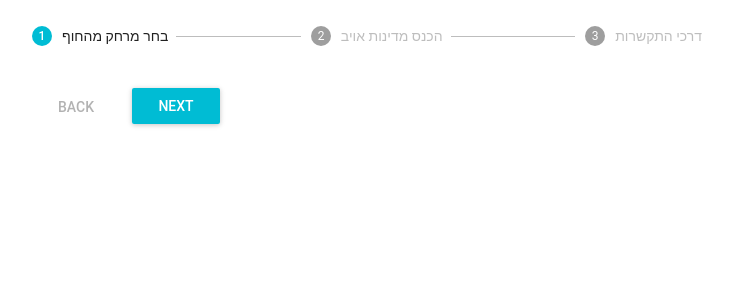
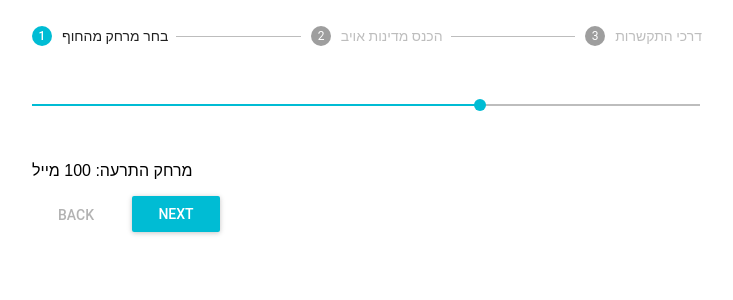
Before and after one commit to NirelNemirovsky/yumit, a React (Create React App) app in the folder FE/: page / in a window 1280 px wide. Shown: the top 300 px of the page, without its empty margins (274-1007 px from the left). Built offline with nearby package versions, Linux system fonts and the light colour scheme.

Commit message:
Added Distance slider

```diff
--- /dev/null
+++ b/FE/src/Components/DistanceSlider.js
@@ -0,0 +1,43 @@
+import React, {Component} from 'react';
+import Slider from 'material-ui/Slider';
+
+const min = 20;
+const max = 500;
+const power = 5;
+
+function transform(value) {
+  return Math.round((Math.exp(power * value / max) - 1) / (Math.exp(power) - 1) * max);
+}
+
+function reverse(value) {
+  return (1 / power) * Math.log(((Math.exp(power) - 1) * value / max) + 1) * max;
+}
+
+export default class DistanceSlider extends Component {
+  state = {
+    slider: 100,
+  };
+
+  handleSlider = (event, value) => {
+    this.setState({slider: transform(value)});
+  };
+
+  render() {
+    return (
+      <div>
+        <Slider
+          min={min}
+          max={max}
+          step={max / 100}
+          value={reverse(this.state.slider)}
+          onChange={this.handleSlider}
+        />
+        <p>
+          <span>{'מרחק התרעה: '}</span>
+          <span>{this.state.slider}</span>
+          <span>{' מייל'}</span>
+        </p>
+      </div>
+    );
+  }
+}
--- a/FE/src/Components/ReportStepper.js
+++ b/FE/src/Components/ReportStepper.js
@@ -6,6 +6,7 @@ import {
 } from 'material-ui/Stepper';
 import RaisedButton from 'material-ui/RaisedButton';
 import FlatButton from 'material-ui/FlatButton';
+import DistanceSlider from './DistanceSlider';
 
 class ReportStepper extends React.Component {
 
@@ -32,9 +33,9 @@ class ReportStepper extends React.Component {
   getStepContent(stepIndex) {
     switch (stepIndex) {
       case 0:
-        return ;
+        return <DistanceSlider/>;
       case 1:
-        return 'What is an ad group anyways?';
+        return <DistanceSlider/>;
       case 2:
         return 'This is the bit I really care about!';
       default:
```
